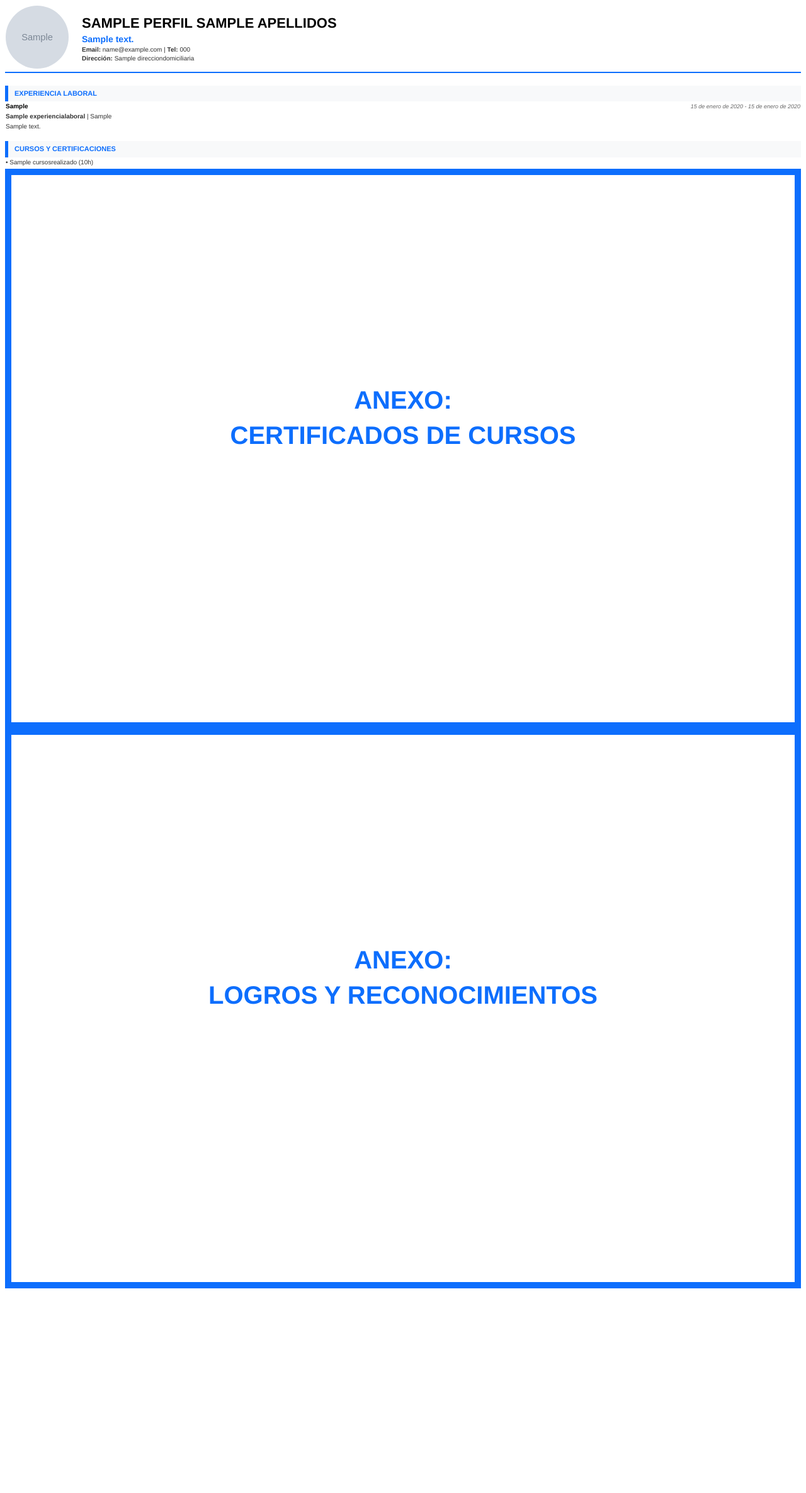
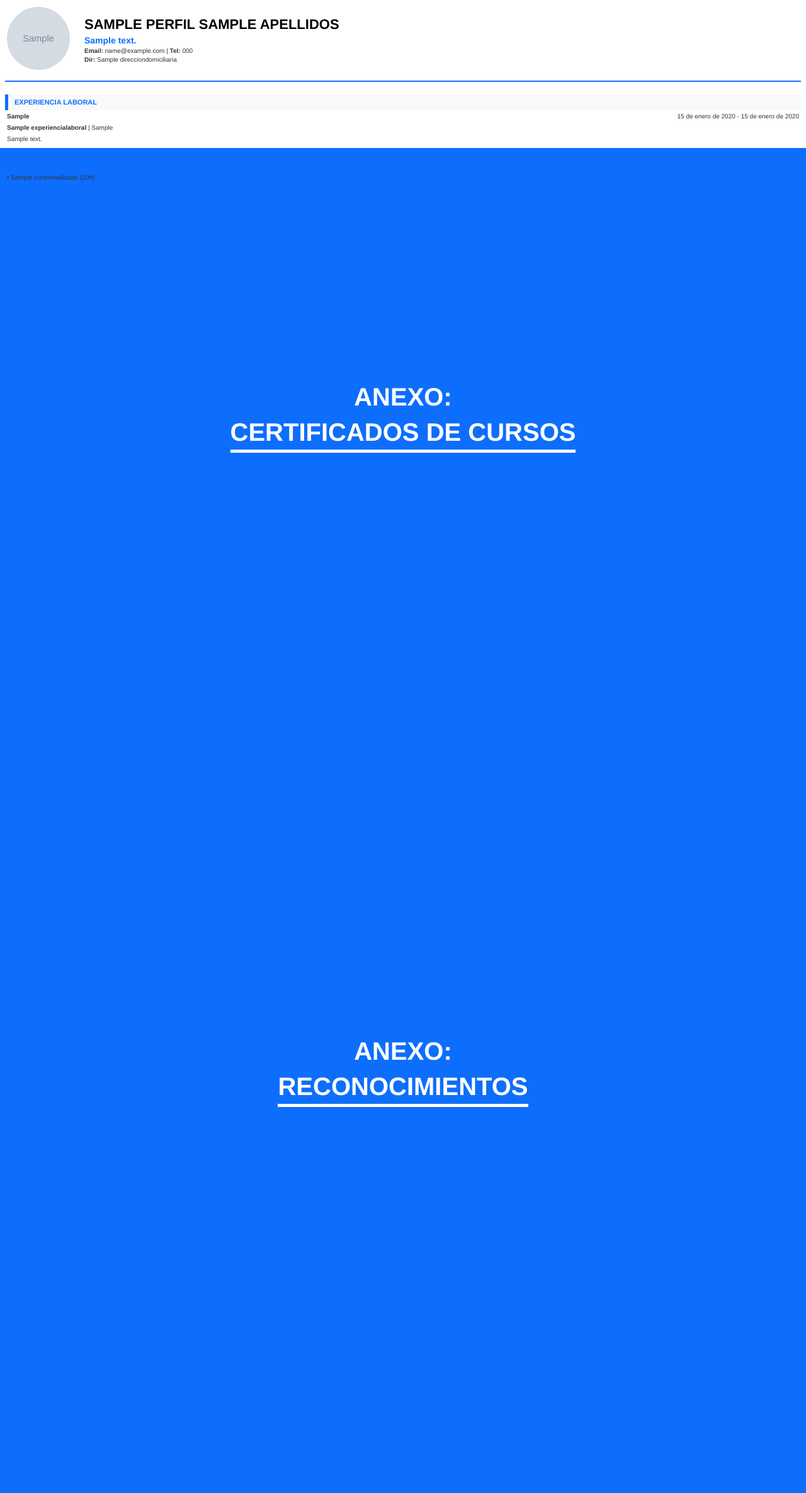
Before and after one commit to 10SEBASG01/CV-JANDRY-GUARANDA, a Django app: template Perfil/templates/cv_pdf_maestro.html in a window 1280 px wide; the page is wider, and only the part inside the window is pictured. Shown: that part at 63% size. Before the commit the page ends 2046 px from the top of that part, so only its background shows below. Run offline with Django 5.2, Linux system fonts and the light colour scheme; tables that the repository leaves empty hold one stand-in row (values such as "Sample post"); the template is opened without the code that fills it: values that come from a table or form of the project are taken from there, most other values are stand-ins (such as "Sample title", 1, 10 or a date in 2020); grey boxes marked "Sample" are stand-in pictures.

Commit message:
Trigesimo Septimo Commit Proyecto

```diff
--- a/Perfil/templates/cv_pdf_maestro.html
+++ b/Perfil/templates/cv_pdf_maestro.html
@@ -5,24 +5,24 @@
     <style>
         @page { size: a4; margin: 1.5cm; }
         body { font-family: Helvetica, Arial, sans-serif; font-size: 10px; color: #333; line-height: 1.4; }
+
+        /* Estilos CV */
         .header-table { width: 100%; margin-bottom: 20px; border-bottom: 2px solid #0d6efd; padding-bottom: 10px; }
         .foto-perfil { width: 100px; height: 100px; border-radius: 50px; }
         .info-header { padding-left: 20px; vertical-align: middle; }
         .nombre { font-size: 22px; font-weight: bold; color: #000; text-transform: uppercase; }
         .subtitulo { font-size: 14px; color: #0d6efd; font-weight: bold; }
         .titulo-seccion { background-color: #f8f9fa; border-left: 4pt solid #0d6efd; color: #0d6efd; font-weight: bold; text-transform: uppercase; padding: 5px 10px; margin-top: 15px; font-size: 11px; }
-        .item-titulo { font-weight: bold; color: #000; }
-        .fecha { color: #666; font-style: italic; font-size: 9px; }
-        table { width: 100%; border-collapse: collapse; }
 
-        /* Estilos para separar los anexos */
+        /* Estilos Separadores */
         .salto-pagina { page-break-before: always; }
-        .portada-anexo {
+        .separador-azul {
+            background-color: #0d6efd;
+            color: white;
             text-align: center;
-            padding-top: 8cm;
-            color: #0d6efd;
-            border: 10px solid #0d6efd;
-            height: 15cm;
+            padding-top: 9cm;
+            height: 20cm;
+            margin: -1.5cm; /* Para llenar toda la hoja */
         }
     </style>
 </head>
@@ -40,7 +40,7 @@
                     <div class="subtitulo">{{ perfil.descripcionperfil }}</div>
                     <div class="contacto">
                         <strong>Email:</strong> {{ perfil.email_contacto }} | <strong>Tel:</strong> {{ perfil.telefonofijo }}<br>
-                        <strong>Dirección:</strong> {{ perfil.direcciondomiciliaria }}
+                        <strong>Dir:</strong> {{ perfil.direcciondomiciliaria }}
                     </div>
                 </td>
             </tr>
@@ -48,8 +48,8 @@
 
         <div class="titulo-seccion">Experiencia Laboral</div>
         {% for exp in experiencias %}
-            <table style="margin-bottom: 8px;">
-                <tr><td class="item-titulo">{{ exp.cargodesempenado }}</td><td style="text-align: right;" class="fecha">{{ exp.fechainiciogestion }} - {{ exp.fechafingestion|default:"Actualidad" }}</td></tr>
+            <table style="margin-bottom: 8px; width: 100%;">
+                <tr><td style="font-weight:bold;">{{ exp.cargodesempenado }}</td><td style="text-align: right;">{{ exp.fechainiciogestion }} - {{ exp.fechafingestion|default:"Actualidad" }}</td></tr>
                 <tr><td colspan="2"><strong>{{ exp.nombrempresa }}</strong> | {{ exp.lugarempresa }}</td></tr>
                 <tr><td colspan="2" style="text-align: justify;">{{ exp.descripcionfunciones }}</td></tr>
             </table>
@@ -59,23 +59,23 @@
         <table style="width: 100%;">
             {% for curso in cursos %}
                 {% if forloop.counter0|divisibleby:2 %}<tr>{% endif %}
-                    <td style="width: 50%; padding-bottom: 3px;">• {{ curso.nombrecurso }} ({{ curso.totalhoras }}h)</td>
+                    <td style="width: 50%;">• {{ curso.nombrecurso }} ({{ curso.totalhoras }}h)</td>
                 {% if forloop.counter|divisibleby:2 or forloop.last %}</tr>{% endif %}
             {% endfor %}
         </table>
 
         {% if cursos %}
         <div class="salto-pagina">
-            <div class="portada-anexo">
-                <h1 style="font-size: 40px;">ANEXO:<br>CERTIFICADOS DE CURSOS</h1>
+            <div class="separador-azul">
+                <h1 style="font-size: 40px; border-bottom: 5px solid white; display: inline-block;">ANEXO:<br>CERTIFICADOS DE CURSOS</h1>
             </div>
         </div>
         {% endif %}
 
         {% if reconocimientos %}
         <div class="salto-pagina">
-            <div class="portada-anexo">
-                <h1 style="font-size: 40px;">ANEXO:<br>LOGROS Y RECONOCIMIENTOS</h1>
+            <div class="separador-azul">
+                <h1 style="font-size: 40px; border-bottom: 5px solid white; display: inline-block;">ANEXO:<br>RECONOCIMIENTOS</h1>
             </div>
         </div>
         {% endif %}
```
Also changed, not shown: Perfil/views.py (+18 -16 lines).
